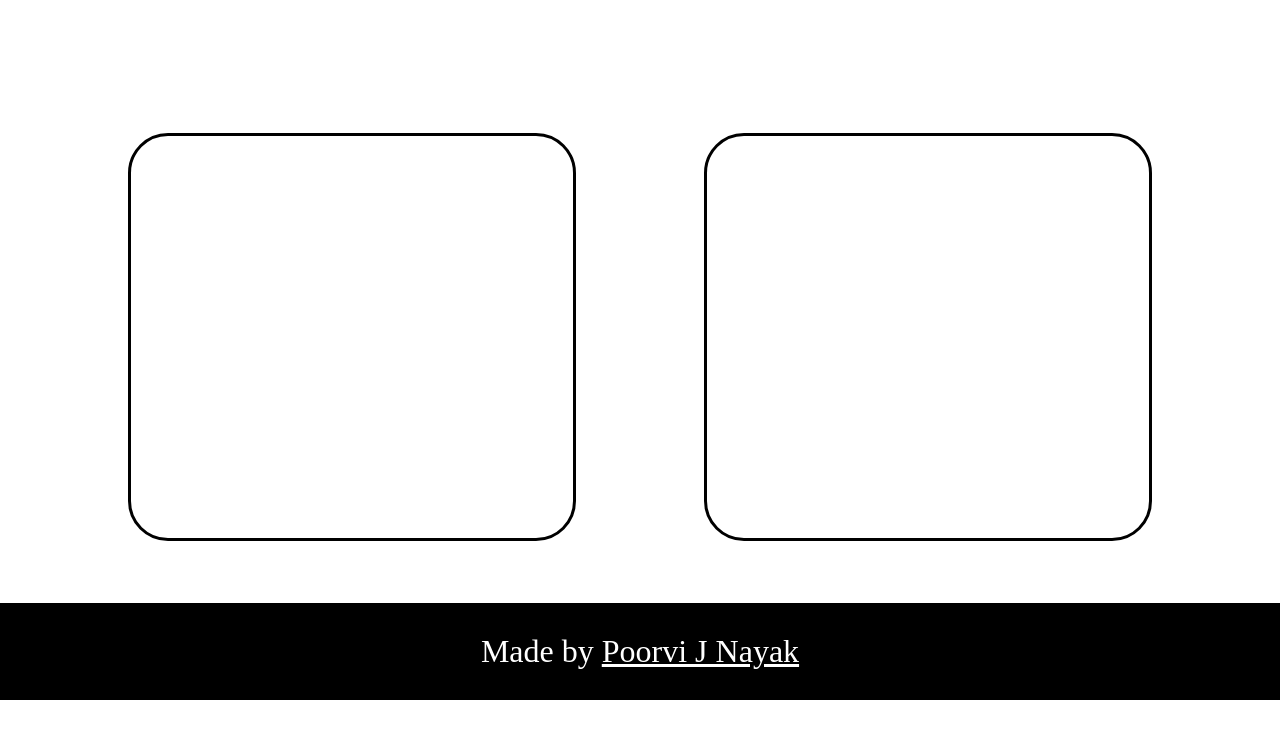
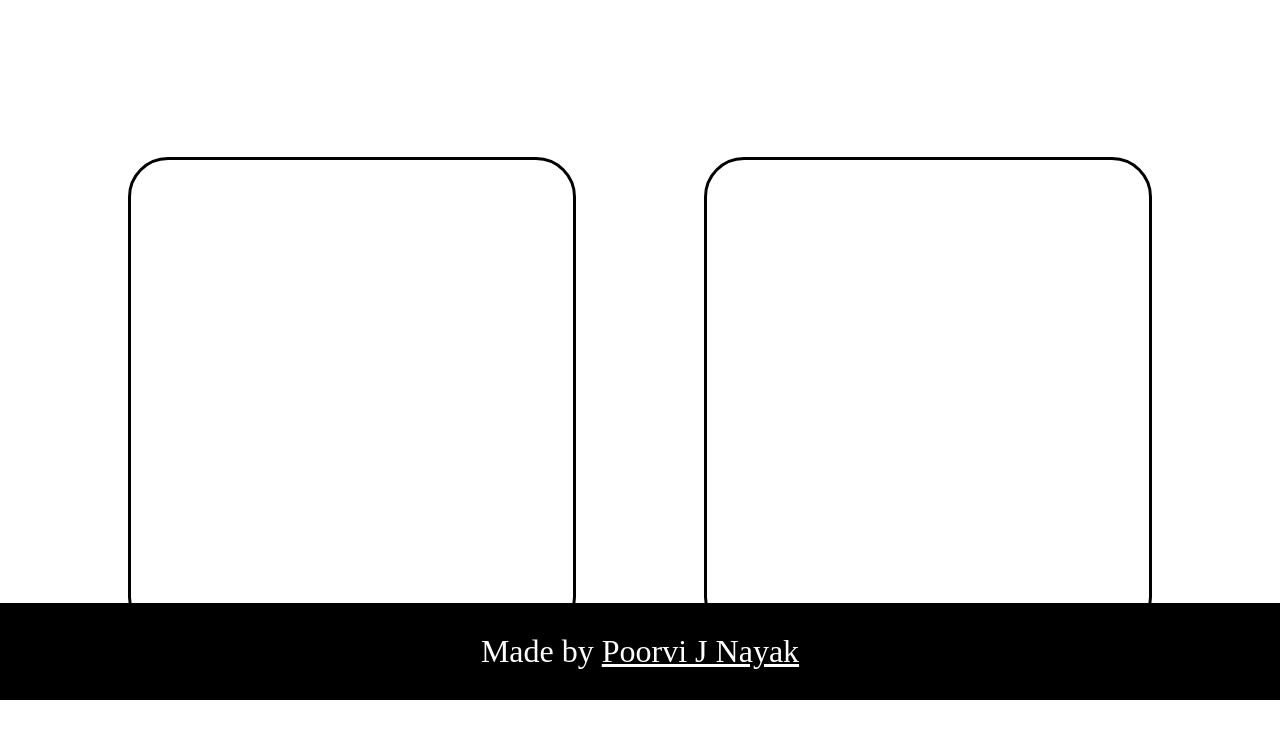
Before and after one commit to poorvijn/Arthaa, a plain HTML site: page index.html in a window 1280 px wide. Shown: the part 100-838 px from the top of the page. Drawn offline with Linux system fonts and the light colour scheme; a web font is replaced by a local one.

Commit message:
Fixed body design

```diff
--- a/style/style.css
+++ b/style/style.css
@@ -31,7 +31,7 @@
 /* TRANSLATION AREA */
 #translateContainer
 {
-    height: 80vh;
+    height: 100vh;
     display: flex;
     flex-flow: row wrap;
     align-items: center;
@@ -44,7 +44,7 @@
 {
     height: 400px;
     width: 400px;
-    border: 2px solid black;
+    border: 3px solid black;
     border-radius: 30px;
 }
 
@@ -53,7 +53,7 @@
 {
     height: 400px;
     width: 400px;
-    border: 2px solid black;
+    border: 3px solid black;
     border-radius: 30px;
 }
 
@@ -90,9 +90,6 @@
 /* SMALL */
 @media screen and (max-width:575px)
 {
-    #translateContainer{
-        height: 80vh;
-    }
     #inputText,#outputText
     {
         height: 40%;
@@ -102,9 +99,6 @@
 
 @media screen and (min-width:576px)
 {
-    #translateContainer{
-        height: 80vh;
-    }
     #inputText,#outputText
     {
         height: 40%;
@@ -115,9 +109,6 @@
 /* MEDIUM */
 @media screen and (min-width:768px)
 {
-    #translateContainer{
-        height: 80vh;
-    }
     #inputText,#outputText
     {
         height: 40%;
@@ -128,28 +119,20 @@
 /* LARGE */
 @media screen and (min-width:992px)
 {
-    #translateContainer{
-        height: 110vh;
-    }
     #inputText,#outputText
     {
         height: 40%;
-        width: 65%;
-        border: 3px solid black;
+        width: 55%;
         border-radius: 40px;
     }
 }
 
 @media screen and (min-width:1200px)
 {
-    #translateContainer{
-        height: 85vh;
-    }
     #inputText,#outputText
     {
         height: 60%;
         width: 35%;
-        border: 3px solid black;
         border-radius: 40px;
     }
 }
```
